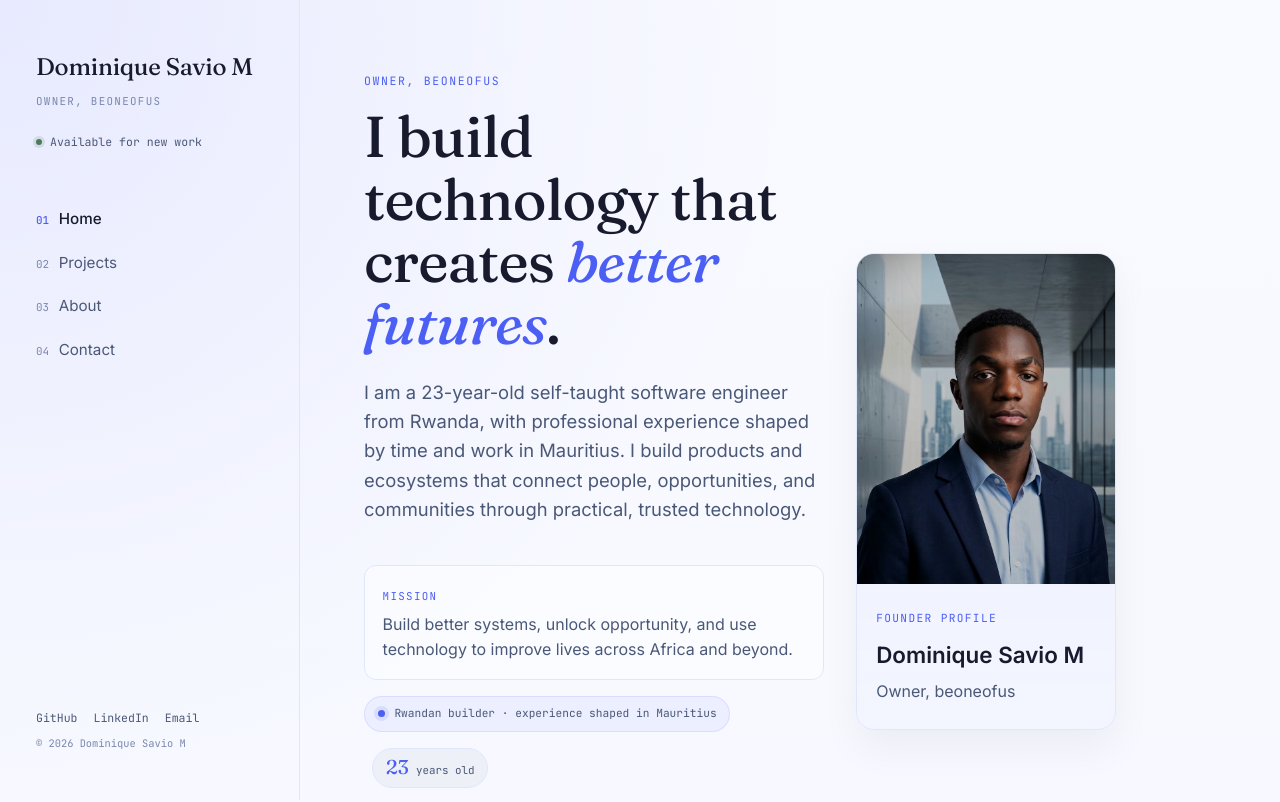
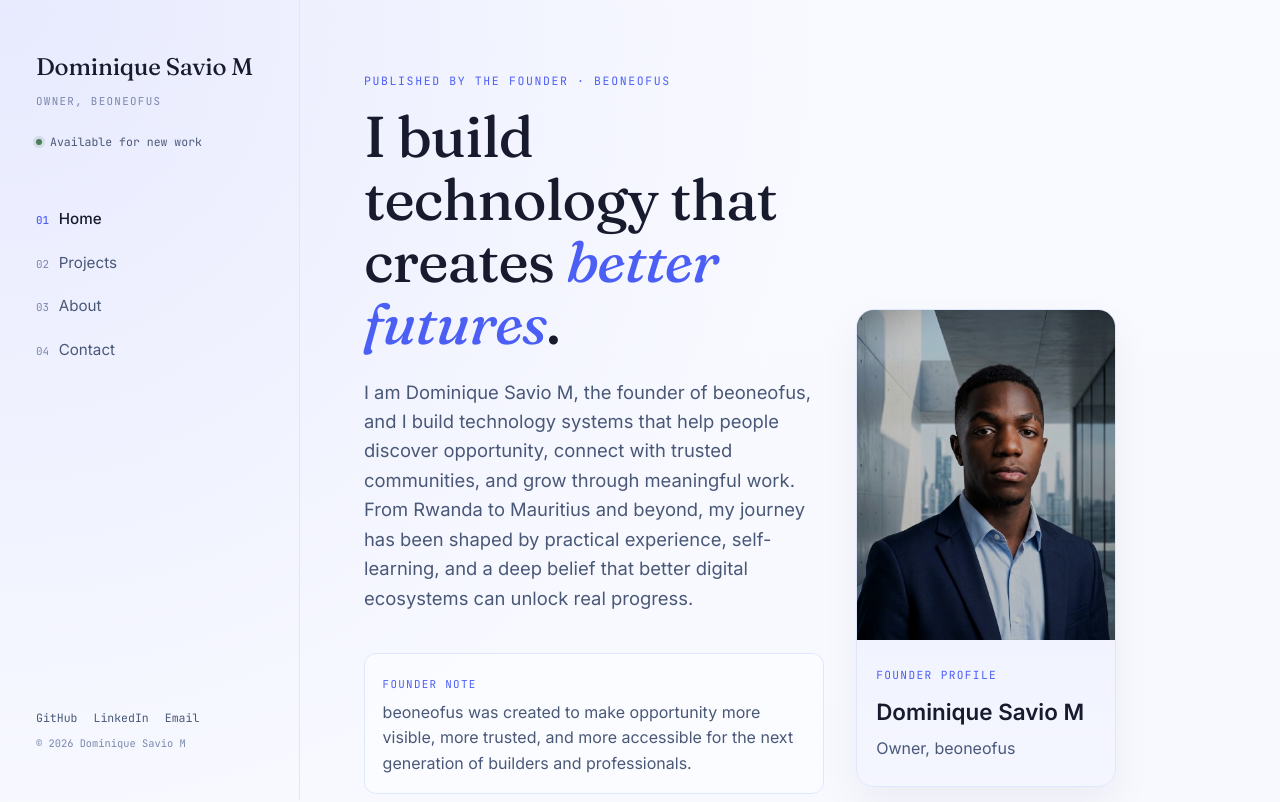
Before and after one commit to saviomds/dominique-savio-portfolio, a React (Vite) app: page / in a window 1280 px wide. Shown: the top 802 px of the page. Built offline with nearby package versions, Linux system fonts and the light colour scheme.

Commit message:
Add founder-authored storytelling across pages

```diff
--- a/src/pages/About.jsx
+++ b/src/pages/About.jsx
@@ -9,15 +9,16 @@ export default function About() {
         </div>
 
         <div className="about-intro">
-          <p className="eyebrow">About</p>
+          <p className="eyebrow">About the founder · beoneofus</p>
           <h1 className="display">
             A self-taught developer building a <span className="accent-italic">better world</span> through technology.
           </h1>
           <p className="lede">
-            I am a Rwandan software engineer who learned by doing, building, and solving real problems
-            while growing through experience in Mauritius. I work across digital products, professional
-            ecosystems, and community-driven technology to help people access opportunity, grow skills,
-            and create meaningful impact.
+            I am Dominique Savio M, founder and CEO of beoneofus. I am a Rwandan software engineer who
+            learned by doing, building, and solving real problems while growing through experience in
+            Mauritius. My work sits at the intersection of product building, professional ecosystems,
+            and community trust — helping people access opportunity, grow their skills, and create impact
+            through practical digital solutions.
           </p>
 
           <div className="ecosystem-links compact">
--- a/src/pages/Contact.jsx
+++ b/src/pages/Contact.jsx
@@ -3,11 +3,11 @@ import { profile } from "../siteData"
 export default function Contact() {
   return (
     <>
-      <p className="eyebrow">Get in touch</p>
+      <p className="eyebrow">Founder contact · beoneofus</p>
       <h1 className="display">Let’s connect.</h1>
       <p className="lede">
-        I’m the founder and CEO of beoneofus, and I’m open to meaningful conversations around
-        partnerships, growth, and building trusted professional communities.
+        I’m Dominique Savio M, founder and CEO of beoneofus. I’m open to meaningful conversations around
+        partnerships, ecosystem growth, community building, and the future of opportunity-driven digital products.
       </p>
 
       <div className="contact-card">
--- a/src/pages/Home.jsx
+++ b/src/pages/Home.jsx
@@ -9,19 +9,20 @@ export default function Home() {
     <>
       <div className="hero-layout">
         <div className="hero-copy">
-          <p className="eyebrow">Owner, beoneofus</p>
+          <p className="eyebrow">Published by the founder · beoneofus</p>
           <h1 className="display">
             I build technology that creates <em>better futures</em>.
           </h1>
           <p className="lede">
-            I am a 23-year-old self-taught software engineer from Rwanda, with professional experience
-            shaped by time and work in Mauritius. I build products and ecosystems that connect people,
-            opportunities, and communities through practical, trusted technology.
+            I am Dominique Savio M, the founder of beoneofus, and I build technology systems that help
+            people discover opportunity, connect with trusted communities, and grow through meaningful work.
+            From Rwanda to Mauritius and beyond, my journey has been shaped by practical experience,
+            self-learning, and a deep belief that better digital ecosystems can unlock real progress.
           </p>
 
           <div className="mini-mission">
-            <span className="mini-label">Mission</span>
-            <p>Build better systems, unlock opportunity, and use technology to improve lives across Africa and beyond.</p>
+            <span className="mini-label">Founder note</span>
+            <p>beoneofus was created to make opportunity more visible, more trusted, and more accessible for the next generation of builders and professionals.</p>
           </div>
 
           <div className="geo-tag">
--- a/src/pages/Projects.jsx
+++ b/src/pages/Projects.jsx
@@ -3,11 +3,12 @@ import { projects } from "../siteData"
 export default function Projects() {
   return (
     <>
-      <p className="eyebrow">Selected work</p>
+      <p className="eyebrow">Founder-selected work · beoneofus</p>
       <h1 className="display">Projects</h1>
       <p className="lede">
-        Real ecosystem brands and digital platforms built to connect people, opportunities,
-        and growth through trust, clarity, and modern design.
+        These are the ecosystem brands and digital platforms I have helped shape as founder and builder,
+        each designed to connect people, opportunities, and growth through trust, clarity, and modern
+        design. Every project reflects the same mission behind beoneofus: build better systems for real lives.
       </p>
 
       <div className="project-list project-showcase">
```
